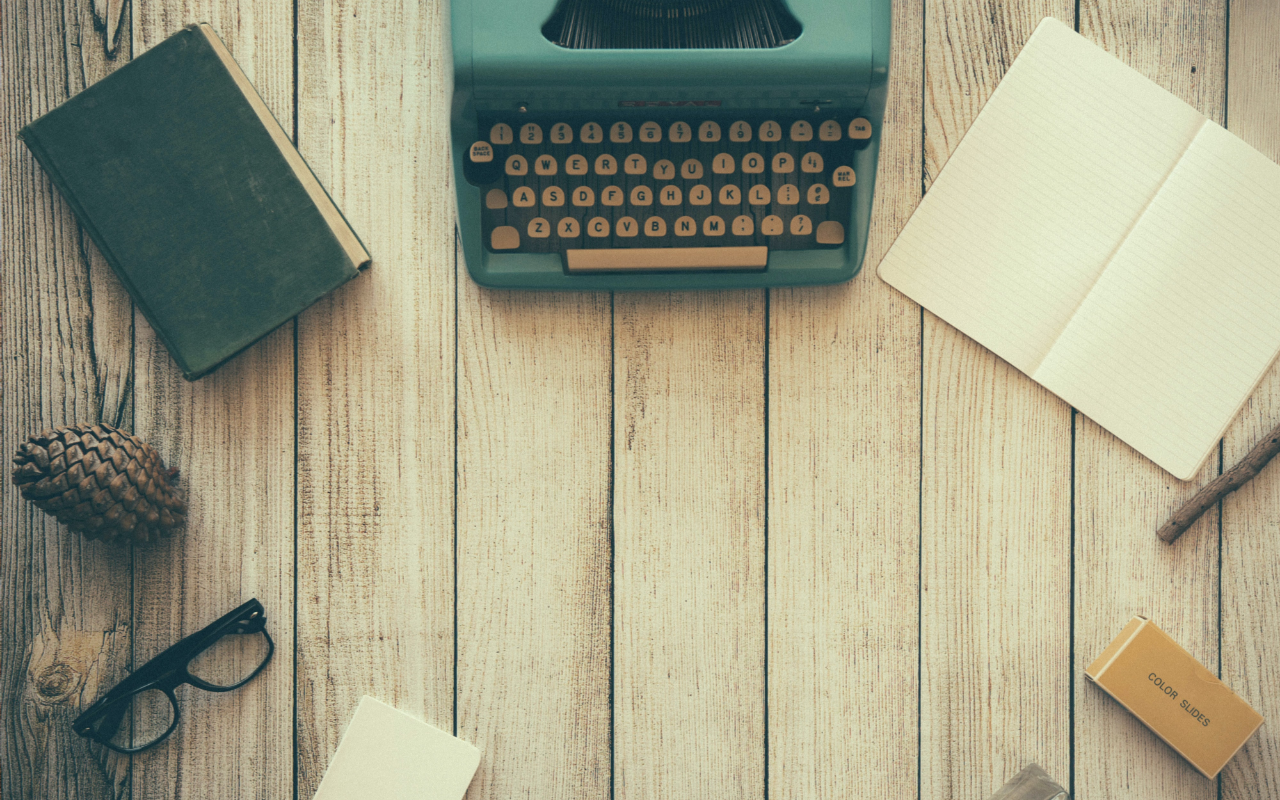
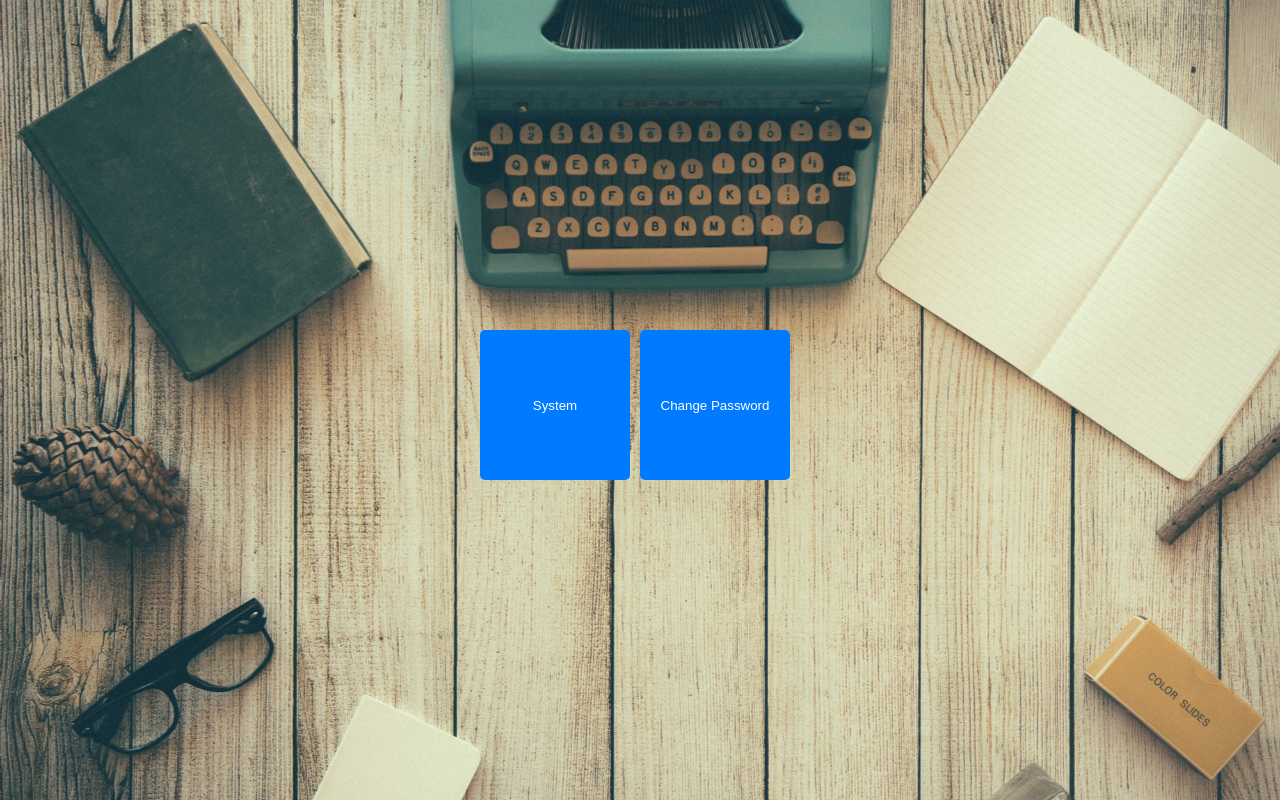
Before and after one commit to matinza/Communication_LTD, a React (Create React App) app in the folder communication_ltd_client/: page /routing in a window 1280 px wide. Before the commit this address had no page. Built offline with nearby package versions, Linux system fonts and the light colour scheme.

Commit message:
added Routing compoent

```diff
--- a/communication_ltd_client/src/App.js
+++ b/communication_ltd_client/src/App.js
@@ -6,6 +6,7 @@ import ChangePassword from './components/changePassword/ChangePassword';
 import ForgotPassword from './components/forgotPassword/ForgotPassword';
 import System from './components/system/System';
 import { Route, Routes } from 'react-router-dom';
+import Routing from './components/routing/Routhing';
 
 function App() {
   return (
@@ -17,6 +18,7 @@ function App() {
           <Route exact path="/changePassword" element={<ChangePassword/>}/>
           <Route exact path="/forgotPassword" element={<ForgotPassword/>}/>
           <Route exact path="/system" element={<System/>}/>
+          <Route exact path="/routing" element={<Routing/>}/>
         </Routes>
       </div>
   );
--- a/communication_ltd_client/src/components/login/Login.js
+++ b/communication_ltd_client/src/components/login/Login.js
@@ -25,11 +25,11 @@ const LoginForm = () => {
         'Content-Type': 'application/json;charset=UTF-8'
       },
     }).then(response => {
-      toast.success(`${response.data.message}, redirecting to system page`);
+      toast.success(`${response.data.message}, redirecting to routing page`);
       saveTokenToLocalStorage(response.data.token);
 
         setTimeout(() => {
-          navigate('/system');
+          navigate('/routing');
         }, 5000);
     }).catch(error => {
       console.error('login error', error.response.data.message);
--- /dev/null
+++ b/communication_ltd_client/src/components/routing/Routhing.js
@@ -0,0 +1,28 @@
+import React from 'react';
+import './Routing.css';
+import { useNavigate } from 'react-router-dom';
+
+const Routing = () => {
+  const navigate = useNavigate();
+
+  const handleSystemClick = () => {
+    navigate('/system');
+  };
+
+  const handleChangePasswordClick = () => {
+    navigate('/changePassword');
+  };
+
+  return (
+    <div className='bigDivStyle'>
+      <div>
+        <button className='buttonStyle' onClick={handleSystemClick}>System</button>
+      </div>
+      <div>
+        <button className='buttonStyle' onClick={handleChangePasswordClick}>Change Password</button>
+      </div>
+    </div>
+  );
+};
+
+export default Routing;
--- /dev/null
+++ b/communication_ltd_client/src/components/routing/Routing.css
@@ -0,0 +1,20 @@
+.bigDivStyle {
+  display: flex;
+  /* flex-direction: column; */
+  align-items: center;
+  justify-content: center;
+  height: 100vh;
+}
+
+.buttonStyle {
+  margin-top: 10px;
+  margin-right: 10px;
+  width: 150px;
+  height: 150px;
+  padding: 10px;
+  background-color: #007bff;
+  color: #fff;
+  border-radius: 5px;
+  border: none;
+  cursor: pointer;
+}
```
